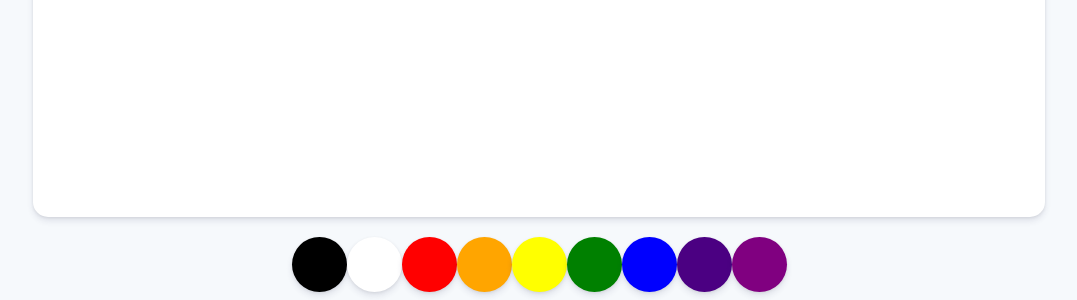
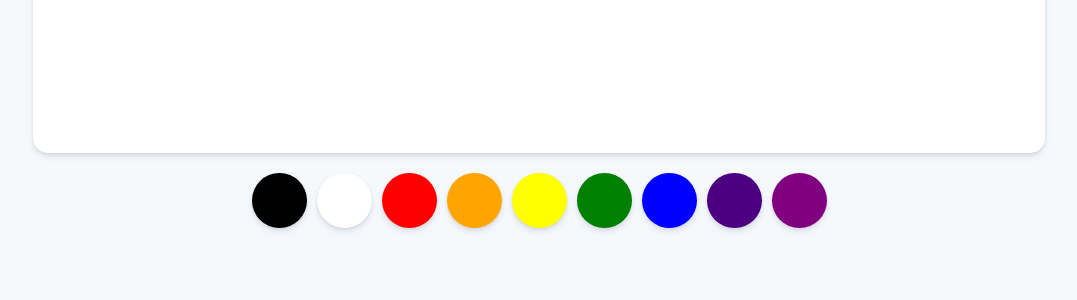
Before and after one commit to EunkyoungJung/paintjs, a plain HTML site: page index.html in a window 1280 px wide. Shown: the part 619-919 px from the top of the page, without its empty margins (101-1178 px from the left). After the commit the page ends 855 px from the top, so only its background shows below. Drawn offline with Linux system fonts and the light colour scheme.

Commit message:
style part one_ver2

```diff
--- a/styles.css
+++ b/styles.css
@@ -5,7 +5,7 @@ body{
     display: flex;
     flex-direction: column;
     align-items: center;
-    padding-top: 10%;
+    padding-top: 5%;
 }
 
 .canvas {
@@ -28,6 +28,8 @@ body{
     width: 55px;
     height: 55px;
     border-radius: 50%;
+    margin-left: 5px;
+    margin-right: 5px;
     cursor: pointer;
     box-shadow: 0 4px 6px rgba(50, 50, 93, 0.11), 0 1px 3px rgba(0, 0, 0, 0.08);
 }
```
